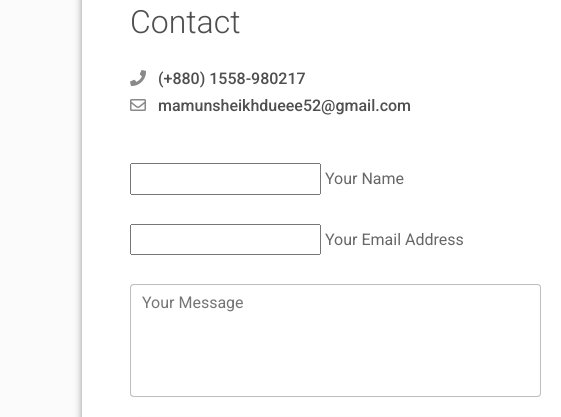
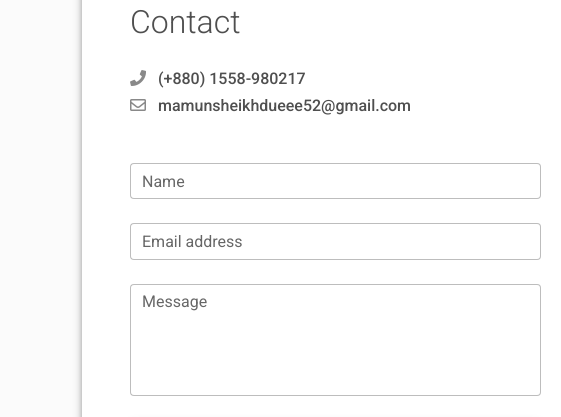
Before and after one commit to MdMamunSheikh/portfolio, a plain HTML site: page index.html in a window 1280 px wide. Shown: the part 4880-5297 px from the top of the page, 0-561 px from the left. Drawn offline with Linux system fonts and the light colour scheme; grey boxes are pictures that could not be loaded.

Commit message:
Update index.html

```diff
--- a/index.html
+++ b/index.html
@@ -354,19 +354,46 @@
             <div class="h6"><i class="far fa-envelope pe-2 text-muted" style="width:24px;opacity:0.85;"></i> mamunsheikhdueee52@gmail.com</div>
           </div>
           <div class="mt-5 d-print-none">
-            <form action="https://formspree.io/f/mbljdzrb" method="POST">
+            <form
+                      action="https://formspree.io/f/mbljdzrb"
+                      method="POST"
+                    >
                       <div class="form-outline mb-4">
-                <input type="text" name="name" required/>
-                <label class="form-label" for="name">Your Name</label>
+                        <input
+                          type="text"
+                          name="text"
+                          id="name"
+                          class="form-control"
+                          required
+                        />
+                        <label class="form-label" for="name">Name</label>
                       </div>
                       <div class="form-outline mb-4">
-                <input type="email" name="email" required/>
-                <label class="form-label" for="email">Your Email Address</label>
+                        <input
+                          type="email"
+                          name="email"
+                          id="email"
+                          class="form-control"
+                          required
+                        />
+                        <label class="form-label" for="email"
+                          >Email address</label
+                        >
                       </div>
                       <div class="form-outline mb-4">
-                <textarea class="form-control" style="resize: none;" name="message" placeholder="Your Message" id="message" rows="4" required></textarea>
+                        <textarea
+                          class="form-control"
+                          style="resize: none"
+                          name="message"
+                          id="message"
+                          rows="4"
+                          required
+                        ></textarea>
+                        <label class="form-label" for="message">Message</label>
                       </div>
-              <button class="btn btn-info btn-block mb-4" type="submit">Send</button>
+                      <button class="btn btn-info btn-block mb-4" type="submit">
+                        Send
+                      </button>
                     </form>
           </div>
         </div>
```
Lines whose indentation alone changed are shown as unchanged.
